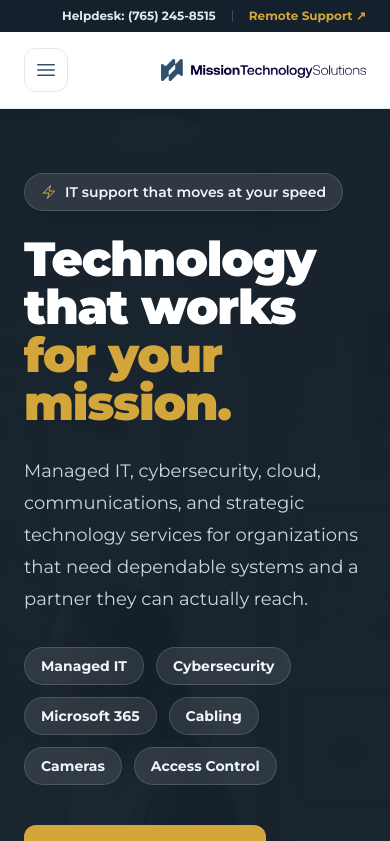
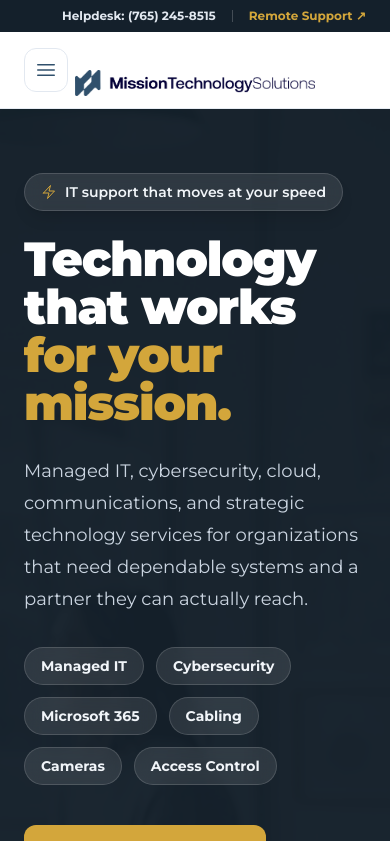
Before and after one commit to MissionTS/mts-site, a Next.js app: page / in a window 390 px wide. Shown: the top 841 px of the page. Built offline with nearby package versions, Linux system fonts and the light colour scheme.

Commit message:
Fix mobile header logo alignment

```diff
--- a/components/SiteHeader.tsx
+++ b/components/SiteHeader.tsx
@@ -27,9 +27,9 @@ export function SiteHeader() {
           <Link href={remoteSupportUrl} target="_blank" rel="noopener noreferrer" className="text-mission-gold transition hover:text-white">Remote Support <span aria-hidden="true">↗</span></Link>
         </div>
       </div>
-      <div className="mx-auto flex max-w-7xl items-center justify-between px-6 py-4 lg:px-8">
+      <div className="relative mx-auto flex max-w-7xl items-center justify-between px-6 py-4 lg:px-8">
         <Link href="/" aria-label="Mission Technology Solutions home" className="shrink-0" onClick={() => setMenuOpen(false)}>
-          <Image src="/brand/mission-wordmark-blue.png" alt="Mission Technology Solutions" width={4980} height={539} priority className="h-auto w-[205px] sm:hidden" />
+          <Image src="/brand/mission-wordmark-blue.png" alt="Mission Technology Solutions" width={4980} height={539} priority className="absolute left-1/2 h-auto w-[240px] -translate-x-1/2 sm:hidden" />
           <Image src="/brand/mission-wordmark-blue.png" alt="Mission Technology Solutions" width={4980} height={539} priority className="hidden h-auto w-[260px] sm:block xl:w-[300px]" />
         </Link>
         <nav className="hidden items-center gap-5 xl:gap-6 lg:flex" aria-label="Primary navigation">
```
Also changed, not shown: public/brand/mission-wordmark-mono-blue.png (added).
